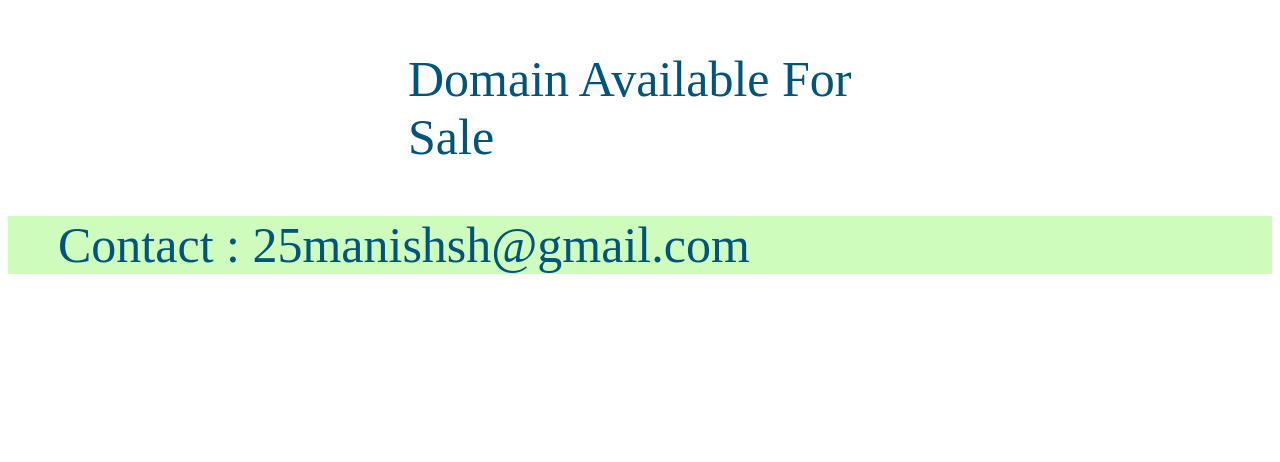
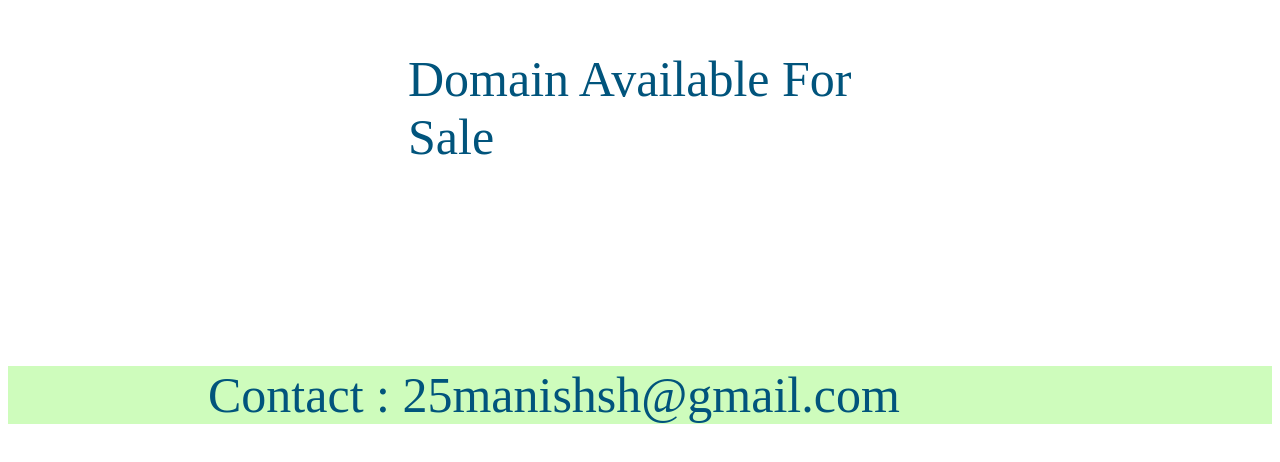
Before and after one commit to neerajsharma7/csitl, a plain HTML site: page index.html in a window 1280 px wide. Shown: the part 150-612 px from the top of the page. Drawn offline with Linux system fonts and the light colour scheme.

Commit message:
Update index.html

```diff
--- a/index.html
+++ b/index.html
@@ -2,5 +2,5 @@
 
 <div style="margin:200px 400px 50px 400px; font-size:50px; color:#01547C;">Domain Available For Sale</div>
 <div style="background-color:#CEFCBC;">
-  <div style="margin:50px; font-size:50px; color:#01547C;">Contact : 25manishsh@gmail.com</div>
+  <div style="margin:200px; font-size:50px; color:#01547C;">Contact : 25manishsh@gmail.com</div>
 </div>
```
